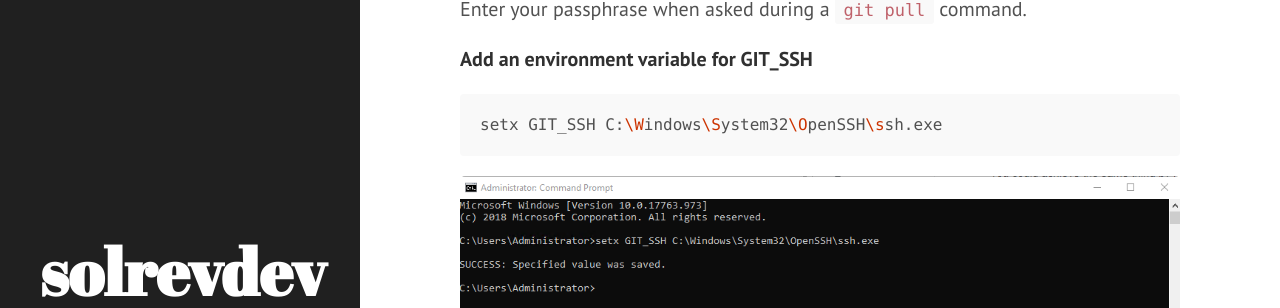
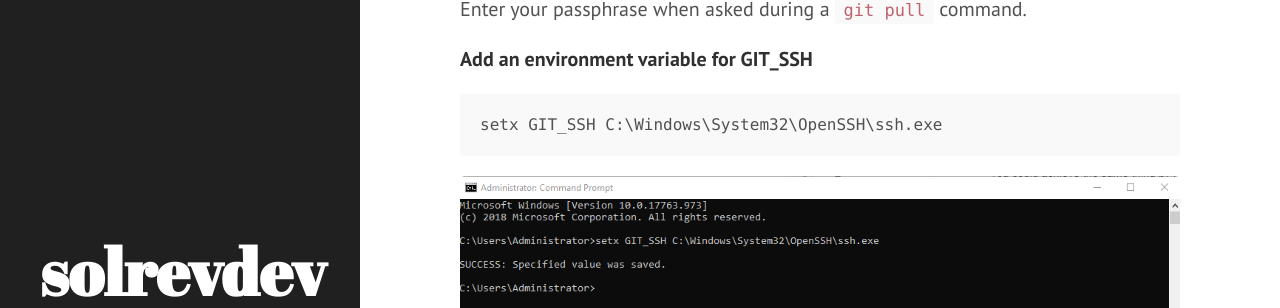
Before and after one commit to solrevdev/solrevdev.github.io, a Jekyll site: the page built from _posts/2020-02-11-windows-does-not-remember-git-password.md, in a window 1280 px wide and 900 px high, scrolled down 1918 px. Shown: the part 145-453 px from the top of the window. Built offline with Jekyll 4.4.1, drawn with Linux system fonts in a browser that asks for light colours.

Commit message:
Update 2020-02-11-windows-does-not-remember-git-password.md

````diff
--- a/_posts/2020-02-11-windows-does-not-remember-git-password.md
+++ b/_posts/2020-02-11-windows-does-not-remember-git-password.md
@@ -35,7 +35,7 @@ Enter your passphrase when asked during a `git pull` command.
 
 **Add an environment variable for GIT_SSH**
 
-```bash
+```powershell
 setx GIT_SSH C:\Windows\System32\OpenSSH\ssh.exe
 ```
 
````
